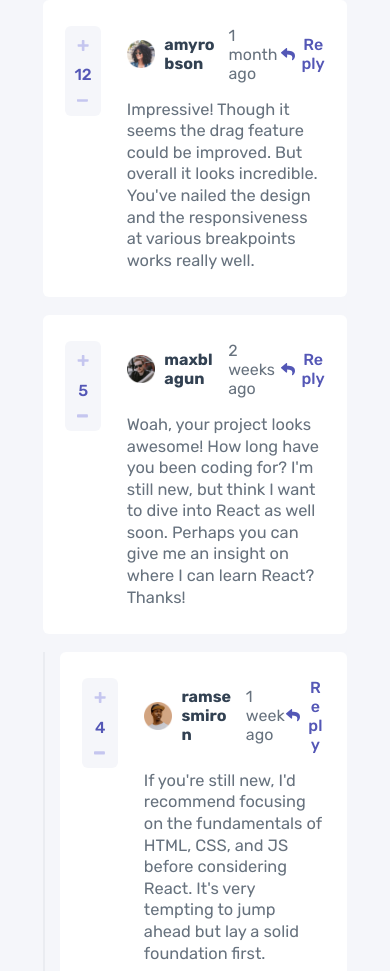
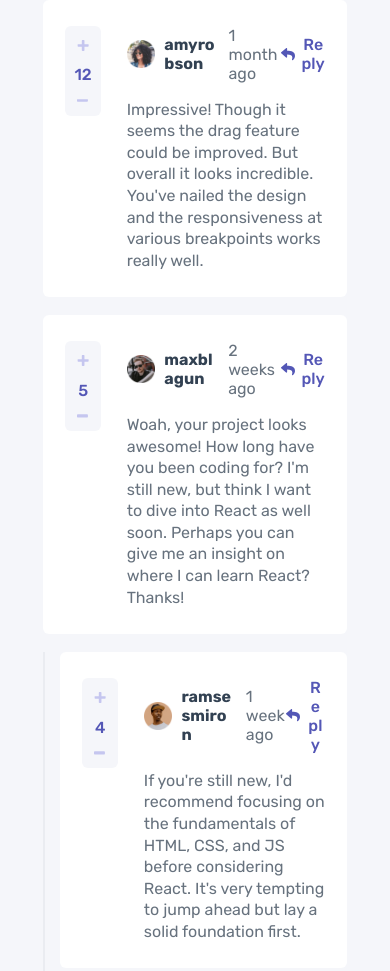
Before and after one commit to ThibautMilville/Interactive_Comment_Session, a plain HTML site: page index.html in a window 390 px wide. Shown: the top 971 px of the page. Drawn offline with Linux system fonts and the light colour scheme.

Commit message:
mobile font size

```diff
--- a/style.scss
+++ b/style.scss
@@ -152,7 +152,7 @@ body {
 
             /* Content + update button */
             p.content {
-              font: 400 1.025rem 'Rubik', sans-serif;
+              font: 400 1rem 'Rubik', sans-serif;
               color: var(--grayish-blue);
               line-height: 1.35rem;
             }
```
Also changed, not shown: style.css, 1 other file.
